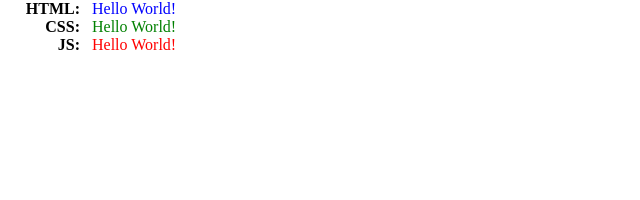
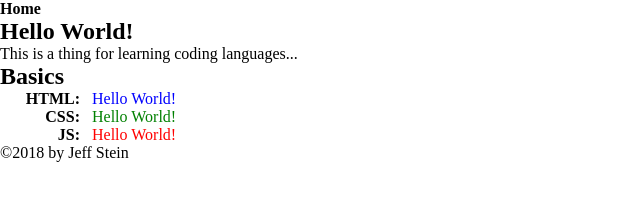
Before and after one commit to jstein-ftdi/hello-world, a plain HTML site: page index.html in a window 1280 px wide. Shown: the whole page, without its empty margins (0-640 px from the left). Drawn offline with Linux system fonts and the light colour scheme.

Commit message:
add some new features.

```diff
--- a/index.html
+++ b/index.html
@@ -46,6 +46,15 @@
 </head>
 <body>
 
+	<header>
+		<nav><ul><li>Home</li></ul></nav>
+	</header>
+
+	<main role="main">
+		<section>
+			<h1>Hello World!</h1>
+			<p>This is a thing for learning coding languages...</p>
+			<h2>Basics</h2>
 			<ul>
 				<li class="html">
 					<strong>HTML</strong>
@@ -65,6 +74,12 @@
 					</span>
 				</li>
 			</ul>
+		</section>
+	</main>
+
+	<footer>
+		&copy;2018 by Jeff Stein
+	</footer>
 
 </body>
 </html>
```
Lines whose indentation alone changed are shown as unchanged.
